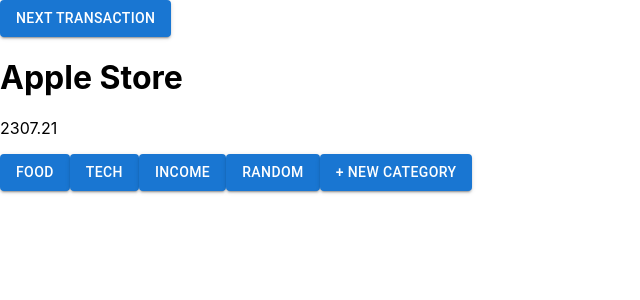
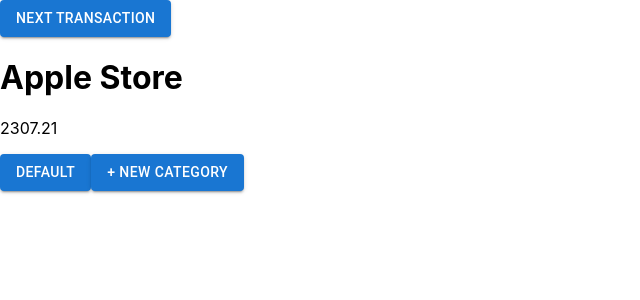
Before and after one commit to logantillman/Contree, a React (Create React App) app in the folder client/: page / in a window 1280 px wide. Shown: the top 300 px of the page, without its empty margins (0-640 px from the left). Built offline with nearby package versions, Linux system fonts and the light colour scheme.

Commit message:
Refactor button creation

```diff
--- a/client/src/components/TransactionGrid/Categories/CategoryGrid.js
+++ b/client/src/components/TransactionGrid/Categories/CategoryGrid.js
@@ -9,7 +9,6 @@
 
 const CategoryGrid = (props) => {
     const [open, setOpen] = useState(false);
-    const [categories, setCategories] = useState([]);
     const [categoryName, setCategoryName] = useState(null);
 
     const handleClickOpen = () => {
@@ -20,39 +19,23 @@
       setOpen(false);
     };
 
-    const handleCreate = (categoryName) => {
+    const createButton = (categoryName, index) => {
+        return <Button variant="contained" key={index} onClick={() => props.setCategoryFunction(categoryName)}>{categoryName}</Button>
+    }
+
+    const createCategory = (categoryName) => {
         if (categoryName) {
-            createCategory(categoryName);
+            props.addCategory(categoryName);
+            setCategoryName(null);
+            handleClose();
         }
     }
 
-    const newCategory = (categoryName, prevState) => {
-        if (!props.categories.includes(categoryName)) {
-            props.createCategoryFunction(categoryName);
-        }
-        return <Button variant="contained" key={prevState.length} onClick={() => props.setCategoryFunction(categoryName)}>{categoryName}</Button>
-    }
-
-    const createCategory = (categoryName) => {
-        if (categories.length < 10) {
-            setCategories(prevState => {
-                return [...prevState, newCategory(categoryName, prevState)];
-            });
-        }
-        setCategoryName(null);
-        handleClose();
-    }
-
-    useEffect(() => {
-        setCategories([]);
-        props.categories.forEach(category => {
-            createCategory(category);
-        });
-    }, [])
+    const categoryButtons = props.categories.map((category, index) => createButton(category, index));
 
     return (
         <div>
-            {categories}
+            {categoryButtons}
             <Button variant="contained" onClick={handleClickOpen}>+ New Category</Button>
             <Dialog open={open} onClose={handleClose}>
                 <DialogTitle>Create category</DialogTitle>
@@ -69,14 +52,14 @@
                         onChange={(event) => {setCategoryName(event.target.value)}}
                         onKeyUp={(event) => {
                             if (event.key === 'Enter') {
-                                handleCreate(categoryName);
+                                createCategory(categoryName);
                             }
                         }}
                     />
                 </DialogContent>
                 <DialogActions>
                     <Button onClick={handleClose}>Cancel</Button>
-                    <Button onClick={() => handleCreate(categoryName)}>Create</Button>
+                    <Button onClick={() => createCategory(categoryName)}>Create</Button>
                 </DialogActions>
             </Dialog>
         </div>
--- a/client/src/components/TransactionGrid/TransactionGrid.js
+++ b/client/src/components/TransactionGrid/TransactionGrid.js
@@ -15,15 +15,16 @@
   }
 ]
 
-let categories = ['Food', 'Tech', 'Income', 'Random'];
 const summary = {};
 
 const TransactionGrid = () => {
 
+  const [categories, setCategories] = useState(['Default']);
   const [transaction, setTransaction] = useState({});
   const [index, setIndex] = useState(0);
   const [category, setCategory] = useState(null);
 
+  // TODO refactor transaction classification
   useEffect(() => {
     if (!category) return;
 
@@ -52,19 +53,22 @@
     setIndex(index + 1);
   }
 
+  // TODO refactor here
   const onCategoryClick = (categoryName) => {
     setCategory(categoryName);
   }
 
-  const onCategoryCreate = (categoryName) => {
-    categories.push(categoryName);
+  const addCategory = (category) => {
+    setCategories(prevState => {
+      return [...prevState, category];
+    });
   }
 
   return (
     <div>
       <Button variant="contained" onClick={nextTransaction}>next transaction</Button>
       <Transaction transaction={transaction}/>
-      <CategoryGrid setCategoryFunction={onCategoryClick} categories={categories} createCategoryFunction={onCategoryCreate}/>
+      <CategoryGrid setCategoryFunction={onCategoryClick} categories={categories} addCategory={addCategory} />
     </div>
   );
 }
```
